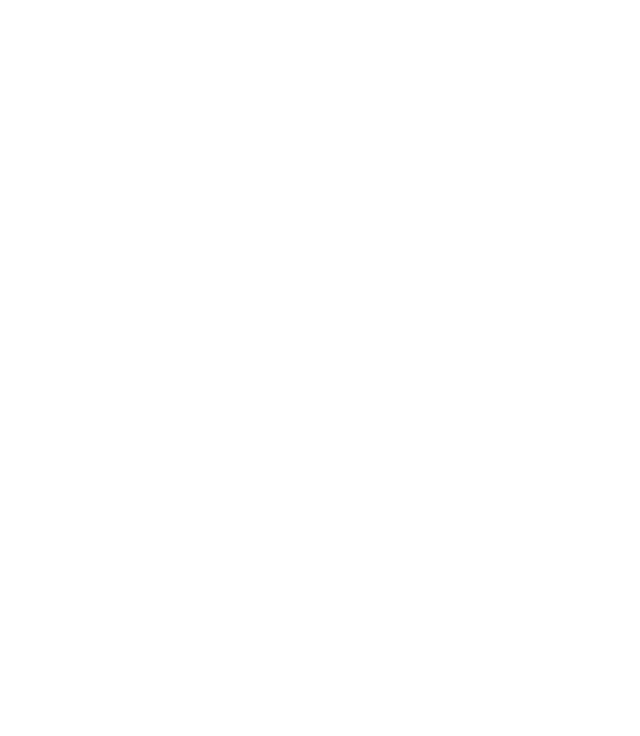
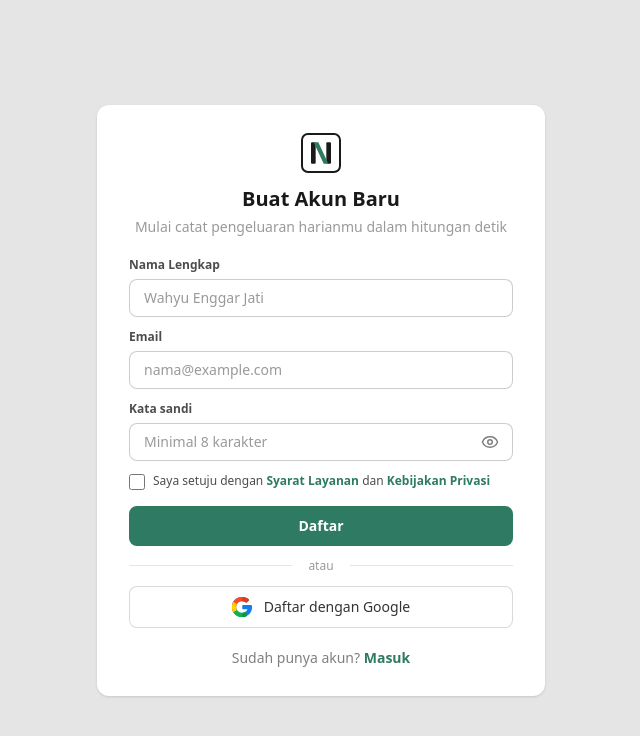
Before and after one commit to egrjati/CatatanPengeluaran, a React (Vite) app: page /register in a window 1280 px wide. Before the commit this address had no page. Shown: the top 736 px of the page, without its empty margins (319-959 px from the left). Built offline with nearby package versions, Linux system fonts and the light colour scheme.

Commit message:
Fix Statis Auth & WIP:Statis Register

```diff
--- a/src/App.jsx
+++ b/src/App.jsx
@@ -1,4 +1,5 @@
 import Pengeluaran from "@/pages/Pengeluaran";
+import Register from "./pages/Register";
 import Auth from "@/pages/Auth";
 import { Route, Routes } from "react-router";
 
@@ -6,6 +7,7 @@
   return (
     <Routes>
       <Route path="/" element={<Auth />} />
+      <Route path="/register" element={<Register/>}/>
       <Route path="/home" element={<Pengeluaran/>} />
     </Routes>
   );
--- a/src/pages/Auth.jsx
+++ b/src/pages/Auth.jsx
@@ -1,4 +1,5 @@
 import { useState } from "react";
+import { Link } from "react-router";
 import Logo from "@/assets/icon/notebook-mark.svg";
 import iconGoogle from "@/assets/icon/google.svg";
 import { Eye, EyeOff } from "lucide-react";
@@ -34,8 +35,8 @@
   };
 
   return (
-    <div className="bg-black/10 h-screen overflow-hidden flex justify-center items-center px-4">
-      <section className="w-full max-w-lg py-8 px-10 flex flex-col bg-white rounded-xl">
+    <div className="bg-black/10 min-h-dvh flex justify-center items-center px-4 py-10 [@media(max-height:720px)]:py-4">
+      <section className="w-full max-w-md py-7 [@media(max-height:720px)]:py-5 px-8 flex flex-col bg-white rounded-xl shadow-sm">
         <img src={Logo} alt="Logo Notebook" className="w-12 mb-4 mx-auto" />
         {/* title */}
         <div className="text-center">
@@ -74,9 +75,7 @@
               className={`w-full px-4 py-2.5 bg-white border rounded-lg text-sm text-black/80 placeholder:text-black/40 focus:outline-none focus:border-[#2E7A62] focus:ring-1 focus:ring-[#2E7A62] ${error.email ? "border-red-500" : "border-black/30"}`}
             />
             {error.email && (
-              <p className="text-red-400 text-xs font-medium">
-                {error.email}
-              </p>
+              <p className="text-red-400 text-xs font-medium">{error.email}</p>
             )}
           </div>
 
@@ -122,9 +121,7 @@
             </div>
 
             {error.pw && (
-              <p className="text-red-500 text-xs font-medium">
-                {error.pw}
-              </p>
+              <p className="text-red-500 text-xs font-medium">{error.pw}</p>
             )}
           </div>
 
@@ -163,15 +160,16 @@
           type="button"
           className="w-full flex items-center justify-center gap-4 py-2.5 bg-white border border-black/10 rounded-2xl text-sm font-medium text-black/80"
         >
-        <img src={iconGoogle} alt="Login With Google" className="w-6" />  Masuk dengan Google
+          <img src={iconGoogle} alt="Login With Google" className="w-6" /> Masuk
+          dengan Google
         </button>
 
         {/* daftar */}
         <p className="text-center text-sm text-black/50 mt-6">
           Belum punya akun?{" "}
-          <a href="#" className="font-semibold text-[#2E7A62]">
-            Daftar
-          </a>
+            <Link to="/register" className="font-semibold text-[#2E7A62]">
+              Daftar
+            </Link>
         </p>
       </section>
     </div>
--- a/src/pages/Register.jsx
+++ b/src/pages/Register.jsx
@@ -1,6 +1,154 @@
+import Logo from "@/assets/icon/notebook-mark.svg";
+import { useState } from "react";
+import { Link } from "react-router";
+import { Eye, EyeOff } from "lucide-react";
+import iconGoogle from "@/assets/icon/google.svg";
+
 function Register() {
-    return (
+  const [pw, setPw] = useState("");
+  const [showPass, setPass] = useState(false);
 
-    );
+  return (
+    <div className="bg-black/10 min-h-dvh flex justify-center items-center px-4 py-10 [@media(max-height:720px)]:py-4">
+      <section className="w-full max-w-md py-7 [@media(max-height:720px)]:py-5 px-8 flex flex-col bg-white rounded-xl shadow-sm">
+        {/* Logo */}
+        <img src={Logo} alt="Logo Notebook" className="w-10 mb-3 mx-auto [@media(max-height:720px)]:w-8 [@media(max-height:720px)]:mb-2" />
+        {/* title */}
+        <div className="text-center">
+          <h1 className="font-bold text-black/90 text-xl">Buat Akun Baru</h1>
+          <p className="text-sm font-medium mt-1 text-black/40">
+            Mulai catat pengeluaran harianmu dalam hitungan detik
+          </p>
+        </div>
+
+        {/* From */}
+        <form className="w-full mt-5 flex flex-col gap-3 [@media(max-height:720px)]:mt-4 [@media(max-height:720px)]:gap-2.5">
+          {/* Nama Lengkap */}
+          <div>
+            <label
+              htmlFor="name"
+              className="block text-xs font-semibold text-black/70 mb-1.5"
+            >
+              Nama Lengkap
+            </label>
+
+            <input
+              id="name"
+              type="text"
+              placeholder="Wahyu Enggar Jati"
+              className="w-full px-3.5 py-2 bg-white border border-black/20 rounded-lg text-sm text-black/80 placeholder:text-black/40 focus:outline-none focus:border-[#2E7A62] focus:ring-1 focus:ring-[#2E7A62]"
+            />
+          </div>
+
+          {/* Email */}
+          <div>
+            <label
+              htmlFor="email"
+              className="block text-xs font-semibold text-black/70 mb-1.5"
+            >
+              Email
+            </label>
+
+            <input
+              id="email"
+              type="email"
+              placeholder="nama@example.com"
+              className="w-full px-3.5 py-2 bg-white border border-black/20 rounded-lg text-sm text-black/80 placeholder:text-black/40 focus:outline-none focus:border-[#2E7A62] focus:ring-1 focus:ring-[#2E7A62]"
+            />
+          </div>
+
+          {/* Password */}
+          <div>
+            <label
+              htmlFor="password"
+              className="block text-xs font-semibold text-black/70 mb-1.5"
+            >
+              Kata sandi
+            </label>
+            <div className="relative">
+              <input
+                id="password"
+                type={showPass ? "text" : "password"}
+                value={pw}
+                onChange={(e) => {
+                  setPw(e.target.value);
+                }}
+                placeholder="Minimal 8 karakter"
+                className="w-full pl-3.5 pr-12 py-2 bg-white border border-black/20 rounded-lg text-sm text-black/80 placeholder:text-black/40 focus:outline-none focus:border-[#2E7A62] focus:ring-1 focus:ring-[#2E7A62]"
+              />
+              <button
+                type="button"
+                onClick={() => setPass((prev) => !prev)}
+                aria-label={
+                  showPass ? "Sembunyikan Kata sandi" : "Tampilkan kata sandi"
+                }
+                className="absolute right-3.5 top-1/2 -translate-y-1/2 text-black/50 cursor-pointer"
+              >
+                {showPass ? (
+                  <EyeOff className="w-4.5" />
+                ) : (
+                  <Eye className="w-4.5" />
+                )}
+              </button>
+            </div>
+          </div>
+
+          {/* Setuju */}
+          <label
+            htmlFor="setuju"
+            className="flex items-start gap-2 text-xs font-medium text-black/70"
+          >
+            <input
+              id="setuju"
+              type="checkbox"
+              className="w-4 h-4 mt-px shrink-0 accent-[#2E7A62]"
+            />
+            <span>
+              Saya setuju dengan{" "}
+              <a href="#" className="text-[#2E7A62] font-semibold">
+                Syarat Layanan
+              </a>{" "}
+              dan{" "}
+              <a href="#" className="text-[#2E7A62] font-semibold">
+                Kebijakan Privasi
+              </a>
+            </span>
+          </label>
+
+          {/* Daftar */}
+          <button
+            type="submit"
+            className="w-full mt-1 py-2.5 bg-[#2E7A62] rounded-lg text-sm font-semibold text-white"
+          >
+            Daftar
+          </button>
+        </form>
+
+        {/* pemisah */}
+        <div className="w-full flex items-center gap-4 my-3">
+          <hr className="flex-1 border-black/10" />
+          <span className="text-xs text-black/40">atau</span>
+          <hr className="flex-1 border-black/10" />
+        </div>
+
+        {/* google */}
+        <button
+          type="button"
+          className="w-full flex items-center justify-center gap-3 py-2.5 bg-white border border-black/15 rounded-lg text-sm font-medium text-black/80"
+        >
+          <img src={iconGoogle} alt="" className="w-5" />
+          Daftar dengan Google
+        </button>
+
+        {/* masuk */}
+        <p className="text-center text-sm text-black/50 mt-5">
+          Sudah punya akun?{" "}
+          <Link to="/" className="font-semibold text-[#2E7A62]">
+            Masuk
+          </Link>
+        </p>
+      </section>
+    </div>
+  );
 }
 export default Register;
```
